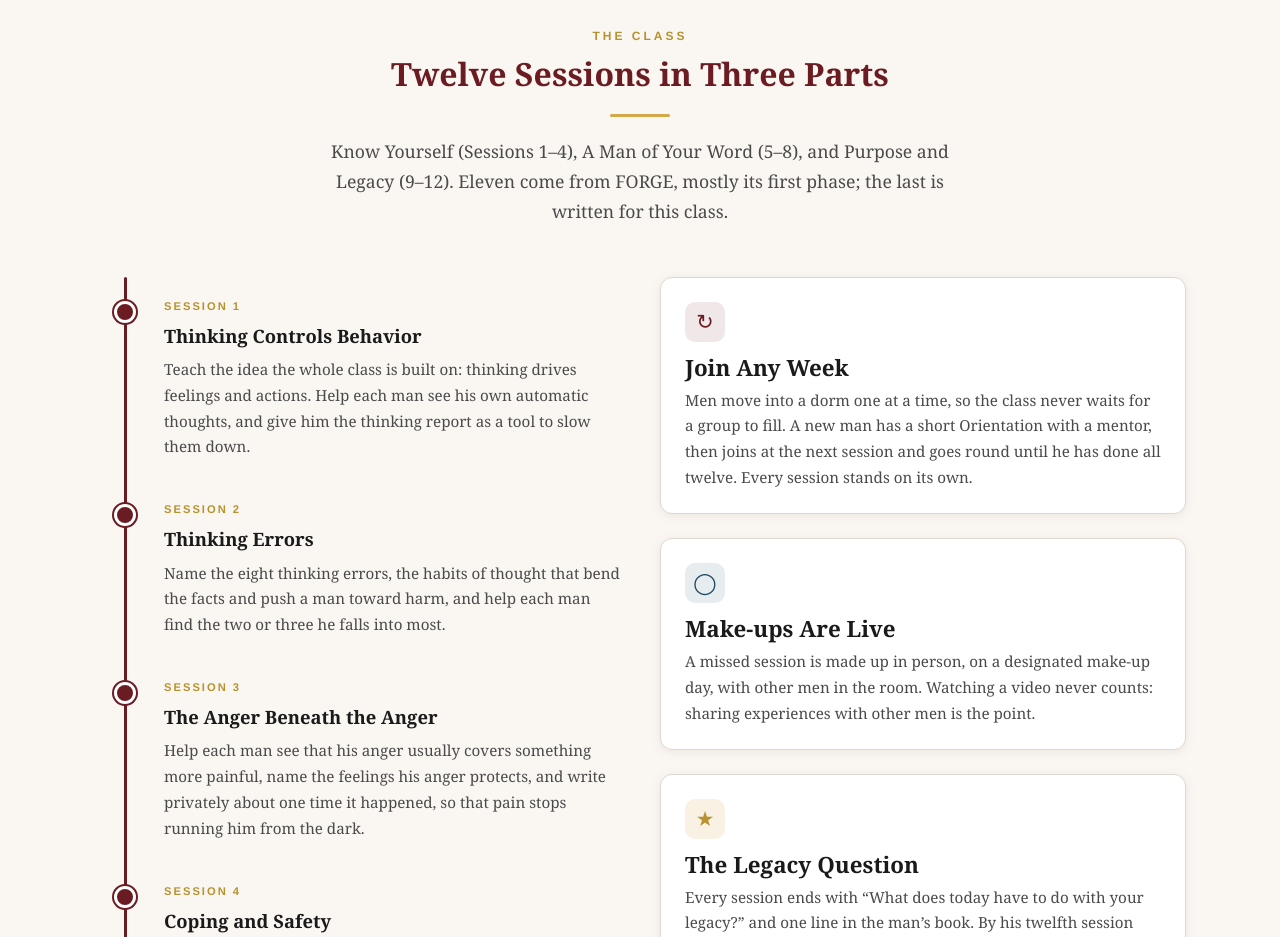
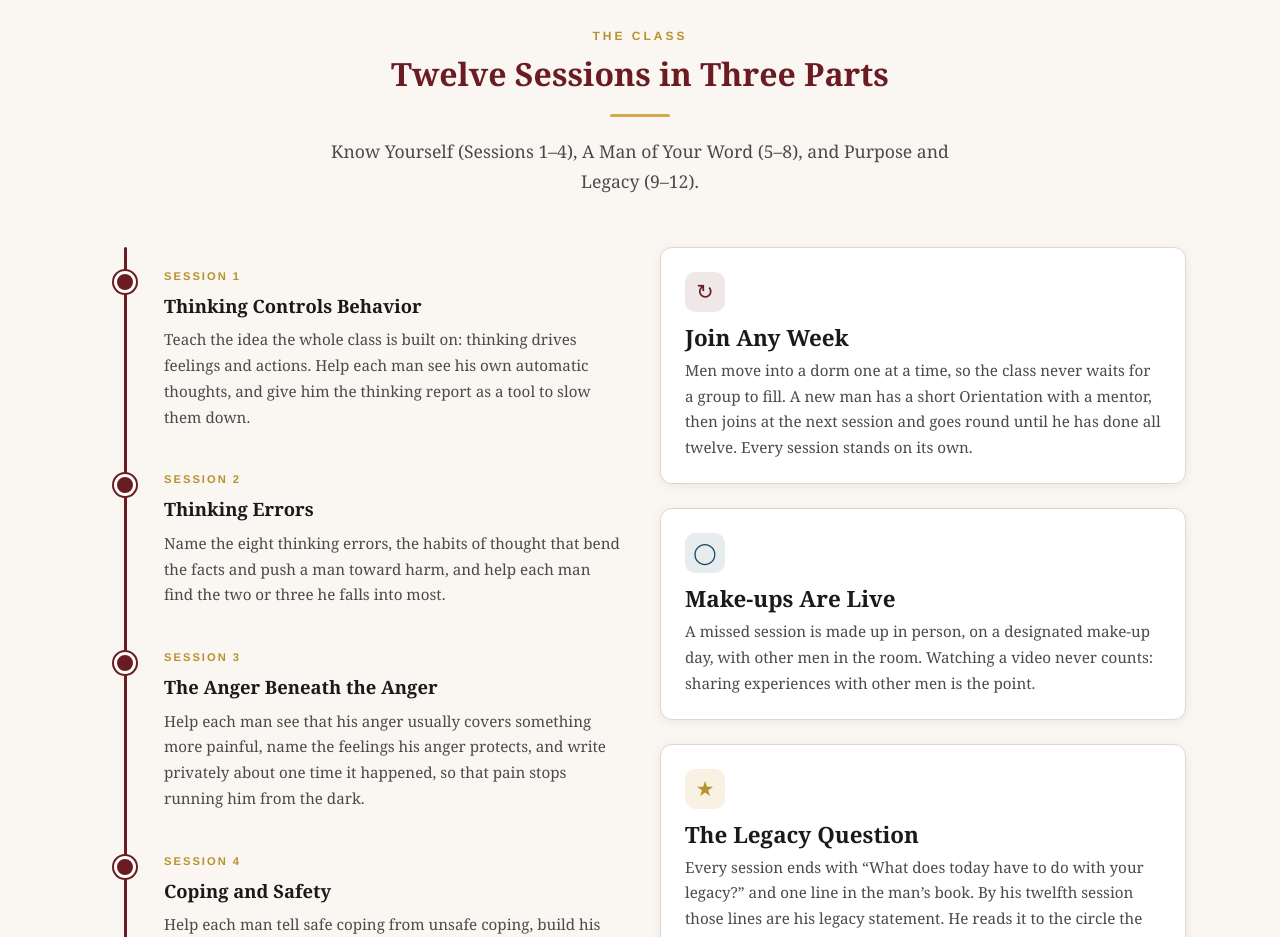
Before and after one commit to forge24601/forge-site, a plain HTML site: page introduction-to-forge.html in a window 1280 px wide. Shown: the part 900-1837 px from the top of the page. Drawn offline with Linux system fonts and the light colour scheme.

Commit message:
Introduction to FORGE page: drop the line about where the sessions come from (BT 2026-11-14)
Co-Authored-By: Claude Opus 5.5 <noreply@anthropic.com>

```diff
--- a/introduction-to-forge.html
+++ b/introduction-to-forge.html
@@ -87,7 +87,7 @@
             <p class="section-label">The Class</p>
             <h2>Twelve Sessions in Three Parts</h2>
             <div class="divider"></div>
-            <p class="section-desc">Know Yourself (Sessions 1&ndash;4), A Man of Your Word (5&ndash;8), and Purpose and Legacy (9&ndash;12). Eleven come from FORGE, mostly its first phase; the last is written for this class.</p>
+            <p class="section-desc">Know Yourself (Sessions 1&ndash;4), A Man of Your Word (5&ndash;8), and Purpose and Legacy (9&ndash;12).</p>
         </div>
 
         <div class="grid-2">
```
